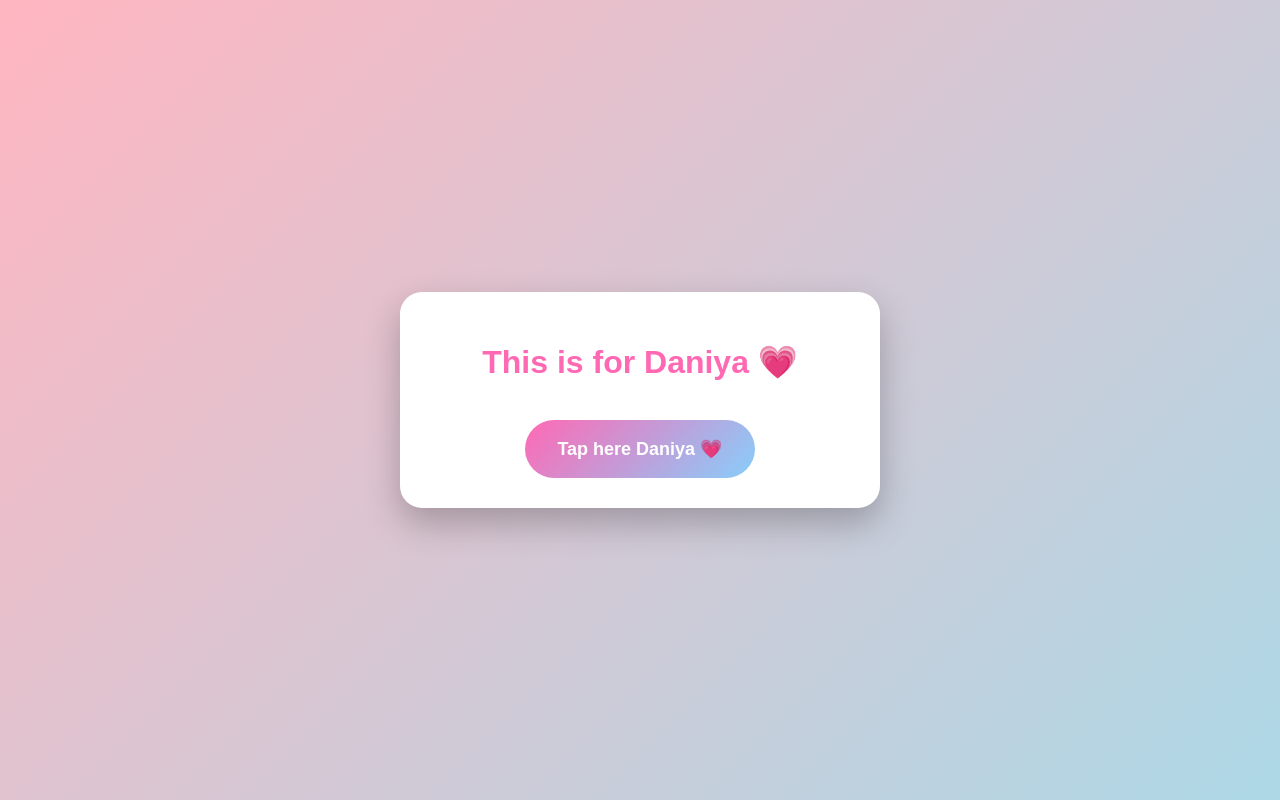
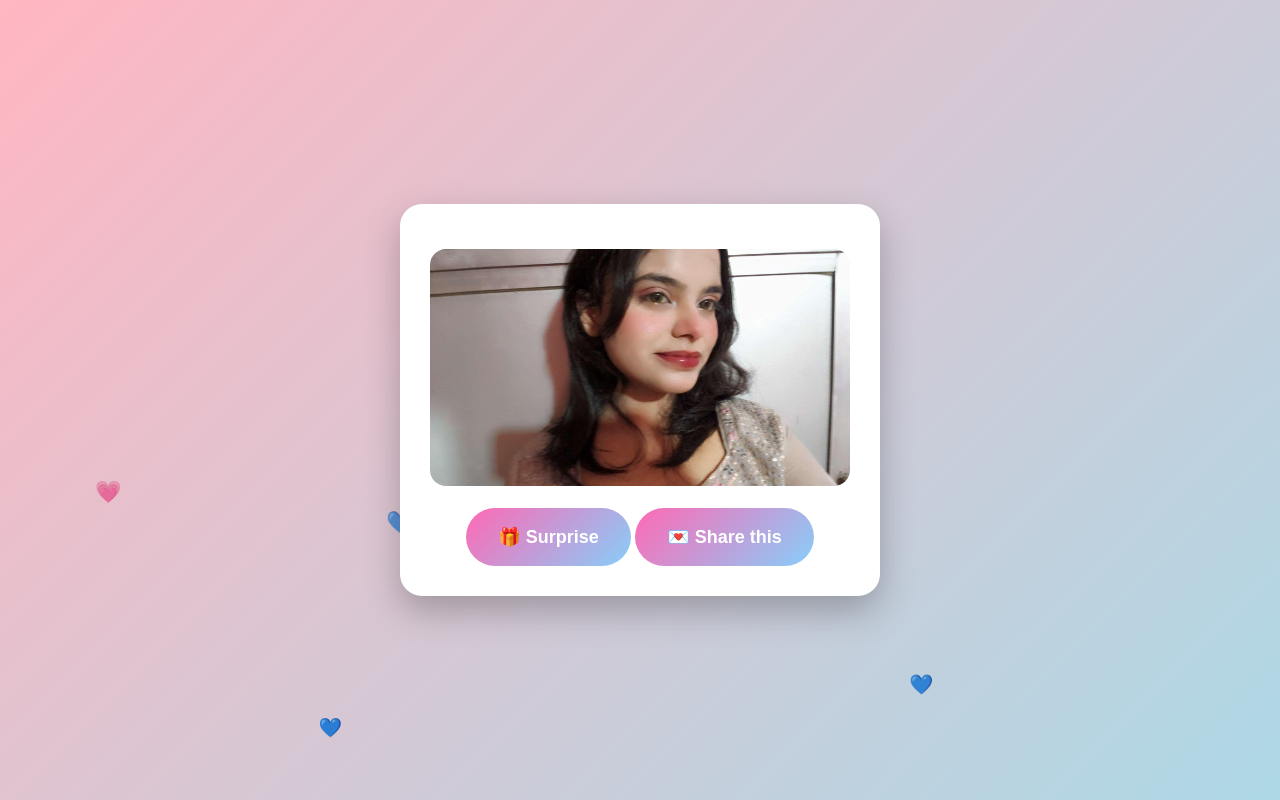
Before and after one commit to maheboobshaikh12321-tech/Daniya-, a plain HTML site: page index.html in a window 1280 px wide. Both pictures are taken after a click on the button "Tap here Daniya 💗". Drawn offline with Linux system fonts and the light colour scheme.

Commit message:
Update index.html

```diff
--- a/index.html
+++ b/index.html
@@ -72,7 +72,7 @@ button:active {
   padding: 15px;
   border-radius: 15px;
   margin-top: 15px;
-  font-size: 15px;
+  font-size: clamp(14px, 4vw, 16px);
   color: #444;
 }
 
@@ -121,7 +121,7 @@ button:active {
   <!-- INTRO -->
   <div id="intro">
     <h1>This is for Daniya 💗</h1>
-    <button onclick="startSurprise()">Tap here Daniya 💗</button>
+    <button id="startBtn">Tap here Daniya 💗</button>
   </div>
 
   <!-- CONTENT -->
@@ -131,23 +131,23 @@ button:active {
       <img id="slide" src="photo1.jpg">
     </div>
 
-    <button onclick="showNote()">🎁 Surprise</button>
+    <button id="noteBtn">🎁 Surprise</button>
 
     <div id="loveNote" class="note hidden">
       <span id="typedText"></span>
       <div class="forever-sign">Forever yours ❤️</div>
     </div>
 
-    <button onclick="shareLove()">💌 Share this</button>
+    <button id="shareBtn">💌 Share this</button>
 
   </div>
 
 </div>
 
-<audio id="bg-music" src="song.mp3"></audio>
+<audio id="bg-music" src="song.mp3" loop></audio>
 
 <script>
-let photos = let photos = [
+const photos = [
   "photo1.jpg",
   "photo2.jpg",
   "photo3.jpg",
@@ -159,24 +159,27 @@ let photos = let photos = [
   "photo9.jpg"
 ];
 let index = 0;
-let musicStarted = false;
 
-const loveMessage =
-"Daniya, I don’t even know where to start because words feel too small for what I feel for you. You came into my life quietly, but somehow you became the most important part of it. With you, even ordinary moments feel special, and even silence feels comfortable. You make me feel understood, valued, and loved in ways I never knew I needed. I love the way you are, your smile, your mood swings, your care, your imperfections, everything. You make me want to be better, not because you ask me to, but because loving you makes me want to grow. No matter what happens, I want you to know that my heart chooses you, again and again. I don’t just want moments with you, I want a lifetime. Through good days, bad days, distance, fights, laughter, and dreams, I want it all with you. You are not just someone I love, you are my home, my peace, my forever.";
+// Preload images
+photos.forEach(src => {
+  const img = new Image();
+  img.src = src;
+});
+
+const loveMessage = "Daniya, I don’t even know where to start because words feel too small for what I feel for you. You came into my life quietly, but somehow you became the most important part of it. With you, even ordinary moments feel special, and even silence feels comfortable. You make me feel understood, valued, and loved in ways I never knew I needed. I love the way you are, your smile, your mood swings, your care, your imperfections, everything. You make me want to be better, not because you ask me to, but because loving you makes me want to grow. No matter what happens, I want you to know that my heart chooses you, again and again. I don’t just want moments with you, I want a lifetime. Through good days, bad days, distance, fights, laughter, and dreams, I want it all with you. You are not just someone I love, you are my home, my peace, my forever.";
 
 function startSurprise() {
+  // Hide intro and show content
   document.getElementById("intro").style.display = "none";
   document.getElementById("content").classList.remove("hidden");
-  playMusic();
+
+  // Start slideshow and hearts
   setInterval(changePhoto, 3000);
   setInterval(createHeart, 500);
-}
 
-function playMusic() {
-  if (!musicStarted) {
-    document.getElementById("bg-music").play();
-    musicStarted = true;
-  }
+  // Play music
+  const music = document.getElementById("bg-music");
+  music.play().catch(err => console.log("Music autoplay blocked", err));
 }
 
 function changePhoto() {
@@ -227,7 +230,10 @@ function shareLove() {
   }
 }
 
-document.addEventListener("click", playMusic, { once: true });
+// Event listeners
+document.getElementById("startBtn").addEventListener("click", startSurprise);
+document.getElementById("noteBtn").addEventListener("click", showNote);
+document.getElementById("shareBtn").addEventListener("click", shareLove);
 </script>
 
 </body>
```
